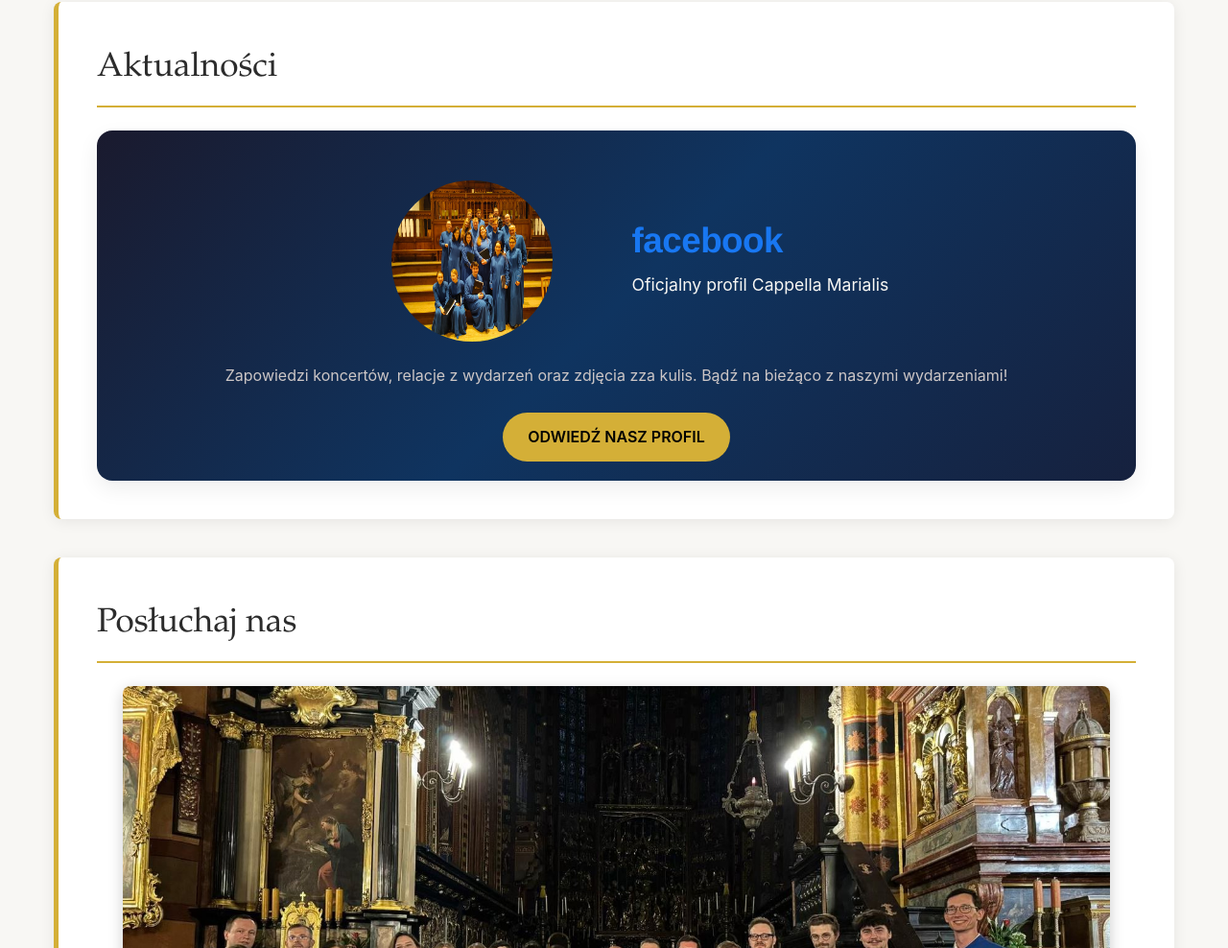
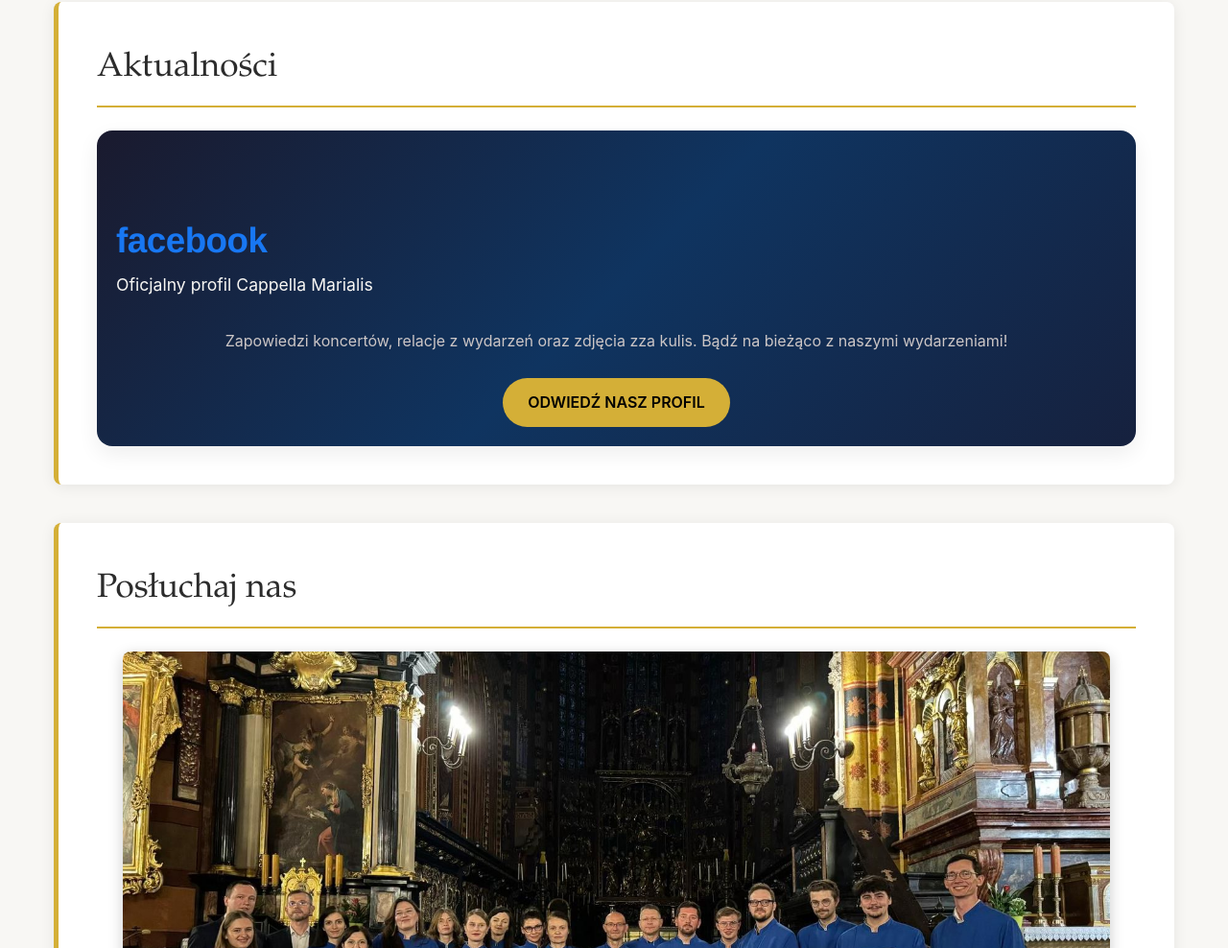
Before and after one commit to zurawskipiotr97-glitch/CappellaMarialisVercel, a website: page index.html in a window 1280 px wide. Shown: the part 1714-2702 px from the top of the page at 96% size. Drawn offline with Linux system fonts and the light colour scheme; no server answers.

```diff
--- a/index.html
+++ b/index.html
@@ -161,9 +161,9 @@
     <div class="fb-section">
 
         <div class="fb-header">
-            <div class="fb-header-container">
+            <!-- <div class="fb-header-container">
                  <img class="fb-stub" src="images/mariacki_short_id.jpg" images>
-            </div>
+            </div> -->
 
             <div>
                 <span class="fb-text">facebook</span>
```
